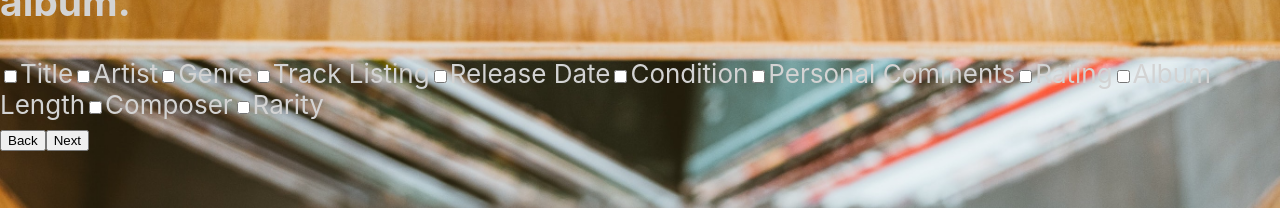
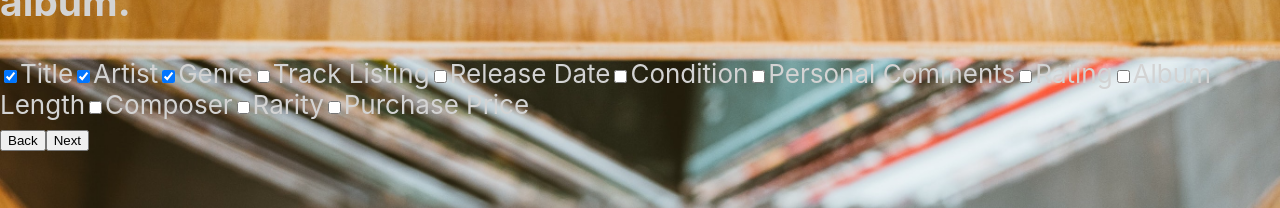
Before and after one commit to BestBroBradley/audiofile, a React (Create React App) app: page /signup in a window 1280 px wide. Shown: the part 472-680 px from the top of the page. Built offline with nearby package versions, Linux system fonts and the light colour scheme.

Commit message:
Added state handling to checkboxes

```diff
--- a/src/components/NewAcct.js
+++ b/src/components/NewAcct.js
@@ -17,9 +17,10 @@ function NewAcct() {
         condition: false,
         comments: false,
         rating: false,
-        length: false,
+        albumlength: false,
         composer: false,
-        rarity: false
+        rarity: false,
+        price: false
     })
 
     const [state, setState] = useState({
@@ -54,7 +55,15 @@ function NewAcct() {
     }
 
     const handleCheck = (event) => {
-        console.log(event.target)
+        const {name, value} = event.target
+        console.log(value)
+        if (userDetails[name]) {
+            setDetails({...userDetails, [name]: false})
+            console.log("Hit true")
+        } else {
+            setDetails({...userDetails, [name]: true})
+            console.log("Hit false")
+        }
     }
 
     return (
--- a/src/components/ScreenTwo.js
+++ b/src/components/ScreenTwo.js
@@ -9,17 +9,18 @@ function ScreenTwo(props) {
         <div>
             <h1>Next, choose which details you consider most important for the items in your library.</h1>
             <h2>Don't worry, you'll be able to pick and choose further for each album.</h2>
-            <input type="checkbox" name="title" value={userDetails.title}/><label htmlFor="title" onChange={handleCheck}>Title</label>
-            <input type="checkbox" name="artist" value="artist"/><label htmlFor="artist">Artist</label>
-            <input type="checkbox" name="genre" value="genre"/><label htmlFor="genre">Genre</label>
-            <input type="checkbox" name="tracks" value="tracks"/><label htmlFor="tracks">Track Listing</label>
-            <input type="checkbox" name="date" value="date"/><label htmlFor="date">Release Date</label>
-            <input type="checkbox" name="condition" value="condition"/><label htmlFor="condition">Condition</label>
-            <input type="checkbox" name="comments" value="comments"/><label htmlFor="comments">Personal Comments</label>
-            <input type="checkbox" name="rating" value="rating"/><label htmlFor="rating">Rating</label>
-            <input type="checkbox" name="length" value="length"/><label htmlFor="length">Album Length</label>
-            <input type="checkbox" name="composer" value="composer"/><label htmlFor="composer">Composer</label>
-            <input type="checkbox" name="rarity" value="rarity"/><label htmlFor="rarity">Rarity</label>
+            <input checked="checked" type="checkbox" name="title" value={userDetails.title} onChange={handleCheck}/><label htmlFor="title">Title</label>
+            <input checked="checked" type="checkbox" name="artist" value={userDetails.artist} onChange={handleCheck}/><label htmlFor="artist">Artist</label>
+            <input checked="checked" type="checkbox" name="genre" value={userDetails.genre} onChange={handleCheck}/><label htmlFor="genre">Genre</label>
+            <input type="checkbox" name="tracks" value={userDetails.tracks}onChange={handleCheck}/><label htmlFor="tracks">Track Listing</label>
+            <input type="checkbox" name="date" value={userDetails.date} onChange={handleCheck}/><label htmlFor="date">Release Date</label>
+            <input type="checkbox" name="condition" value={userDetails.condition} onChange={handleCheck}/><label htmlFor="condition">Condition</label>
+            <input type="checkbox" name="comments" value={userDetails.comments} onChange={handleCheck}/><label htmlFor="comments">Personal Comments</label>
+            <input type="checkbox" name="rating" value={userDetails.rating} onChange={handleCheck}/><label htmlFor="rating">Rating</label>
+            <input type="checkbox" name="albumlength" value={userDetails.albumlength} onChange={handleCheck}/><label htmlFor="length">Album Length</label>
+            <input type="checkbox" name="composer" value={userDetails.composer} onChange={handleCheck}/><label htmlFor="composer">Composer</label>
+            <input type="checkbox" name="rarity" value={userDetails.rarity} onChange={handleCheck}/><label htmlFor="rarity">Rarity</label>
+            <input type="checkbox" name="price" value={userDetails.price} onChange={handleCheck}/><label htmlFor="price">Purchase Price</label>
         </div>
     )
 }
--- a/src/utils/AcctContext.js
+++ b/src/utils/AcctContext.js
@@ -12,9 +12,10 @@ const AcctContext = React.createContext({
     condition: false,
     comments: false,
     rating: false,
-    length: false,
+    albumlength: false,
     composer: false,
-    rarity: false
+    rarity: false,
+    price: false
 })
 
 export default AcctContext
```
